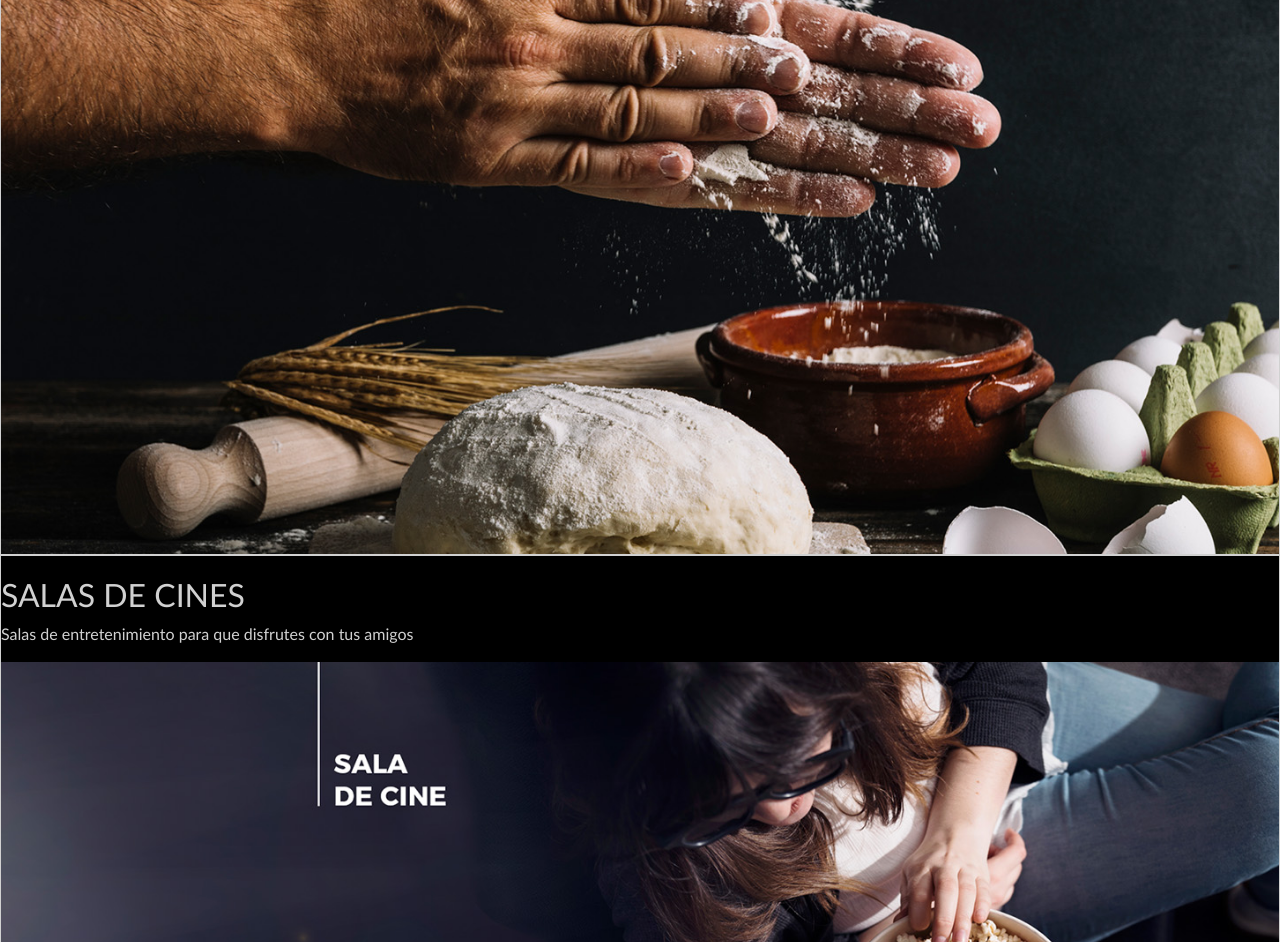
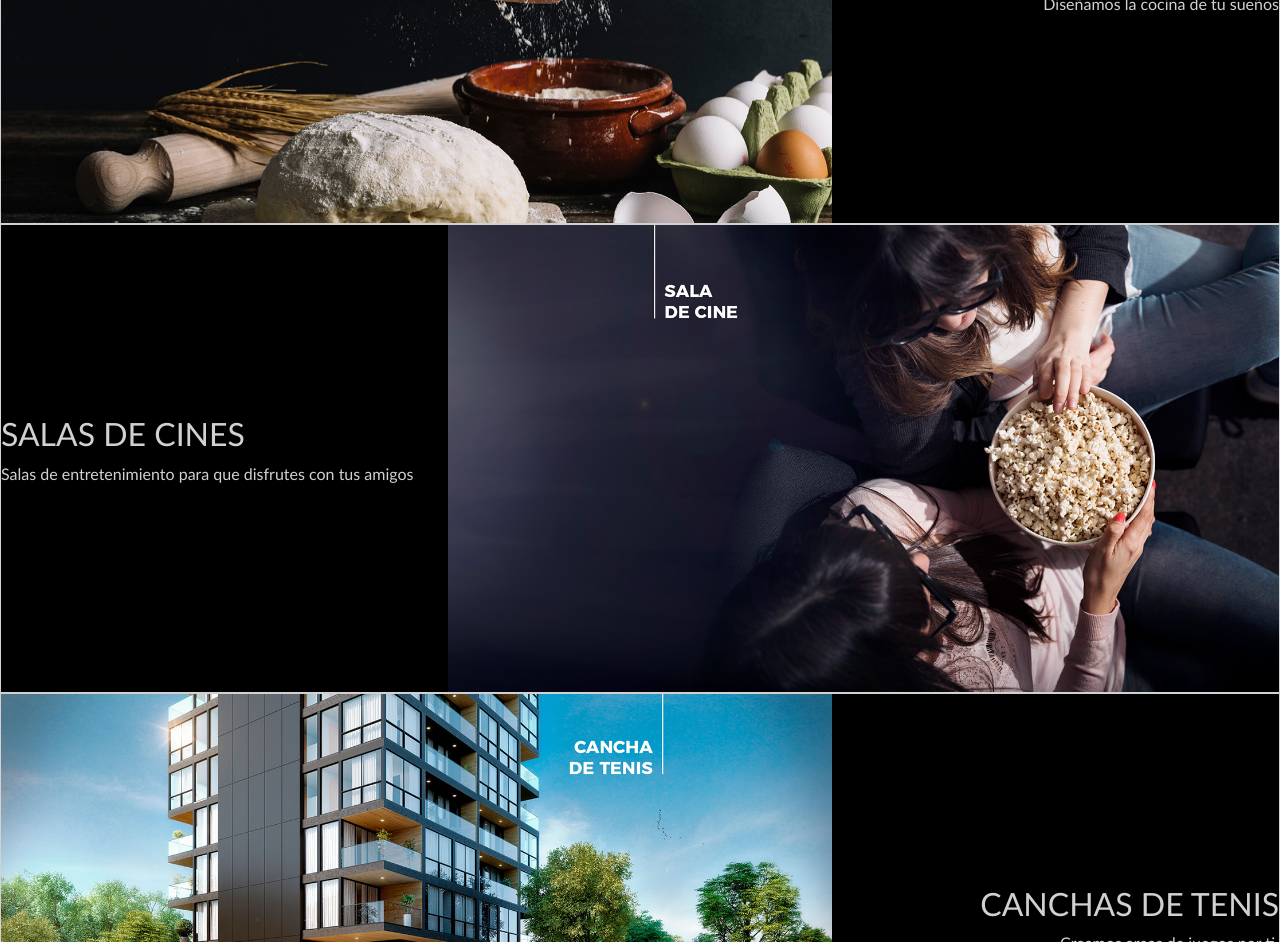
Before and after one commit to danieljosereyes/DARE, a website: page paginas/proyectos.html in a window 1280 px wide. Shown: the part 444-1386 px from the top of the page. Drawn offline with Linux system fonts and the light colour scheme.

Commit message:
pagina proyectos

```diff
--- a/paginas/proyectos.html
+++ b/paginas/proyectos.html
@@ -44,28 +44,31 @@
         </section>
         <section>
             <article class="proyectos--articulos">
-                <section>
+                <section class="flex-direction_right">
                     <h2>CHEF'S KITCHEN</h2>
-                    <p>lo</p>
                     <p>Diseñamos la cocina de tu sueños</p>
                 </section>
+                <img src="../img/CHEF'S KITCHEN.jpg" alt="">
+            </article>
+            <article class="proyectos--articulos flex-direction_left">
                 <section>
-                    <img src="../img/CHEF'S KITCHEN.jpg" alt="">
+                    <h2>SALAS DE CINES</h2>
+                    <p>Salas de entretenimiento para que disfrutes con tus amigos</p>
                 </section>
-            </article>
-            <article class="proyectos--articulos">
-                <h2>SALAS DE CINES</h2>
-                <p>Salas de entretenimiento para que disfrutes con tus amigos</p>
                 <img src="../img/SALA DE CINE.jpg" alt="">
             </article>
             <article class="proyectos--articulos">
-                <h2>CANCHAS DE TENIS</h2>
-                <p>Creamos areas de juegos por ti.</p>
+                <section class="flex-direction_right">
+                    <h2>CANCHAS DE TENIS</h2>
+                    <p>Creamos areas de juegos por ti.</p>
+                </section>
                 <img src="../img/CANCHA DE TENIS.jpg" alt="">
             </article>
-            <article class="proyectos--articulos">
-                <h2>BUSSINES CENTER</h2>
-                <p>Comodidad para tu area de trabajo.</p>
+            <article class="proyectos--articulos flex-direction_left">
+                <section>
+                    <h2>BUSSINES CENTER</h2>
+                    <p>Comodidad para tu area de trabajo.</p>
+                </section>
                 <img src="../img/BUSSINES CENTER.jpg" alt="">
             </article>
         </section>
--- a/scss/estilos.scss
+++ b/scss/estilos.scss
@@ -118,7 +118,7 @@ form {
 
 .proyectos--titulo {
     text-align: center;
-    margin-top: 25px;
+    margin: 50px;
 }
 
 .proyectos--articulos {
@@ -169,4 +169,33 @@ form {
             width: 50%;
         }
     }
+
+    .proyectos--articulos {
+        display: flex;
+        flex-direction: row-reverse;
+        align-items: center;
+
+        section {
+            width: 35%;
+            h2 {
+                margin-top: 0;
+            }
+        }
+        img {
+            width: 65%;
+        }
+
+    }
+
+    .flex-direction_left {
+        display: flex;
+        flex-direction: row;
+        align-items: center;
+    }
+
+    .flex-direction_right {
+        display: flex;
+        flex-direction: column;
+        align-items: flex-end;
+    }
 }
```
Also changed, not shown: paginas/apartamentos.html (+16 -0 lines), css/estilos.css, img/AREA SOCIAL.jpg (added), img/CLASICO ELEGANTE.jpg (added), img/CLASICO INFORMAL.jpg (added), img/HABITACION.jpg (added), img/VISTA A LA CIUDAD.jpg (added).
